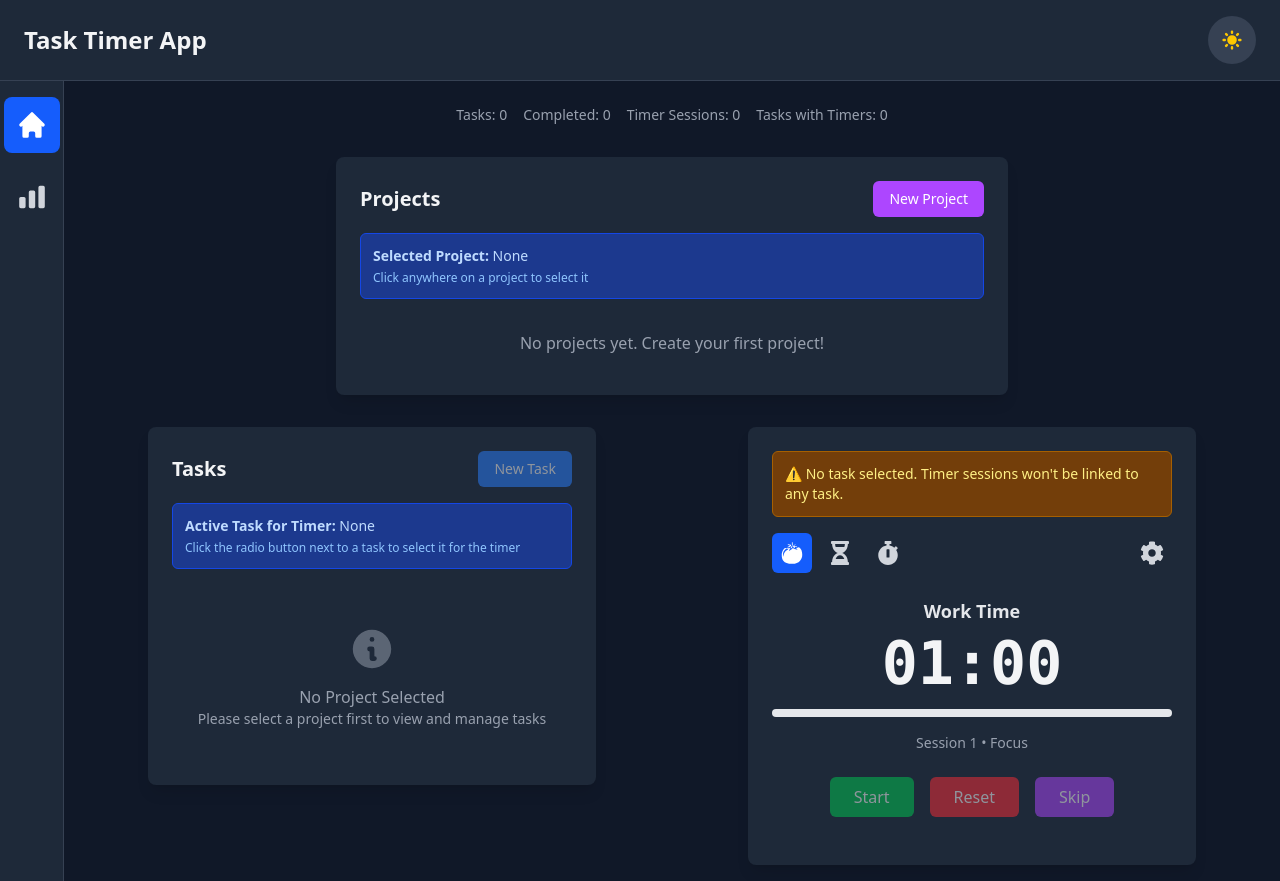
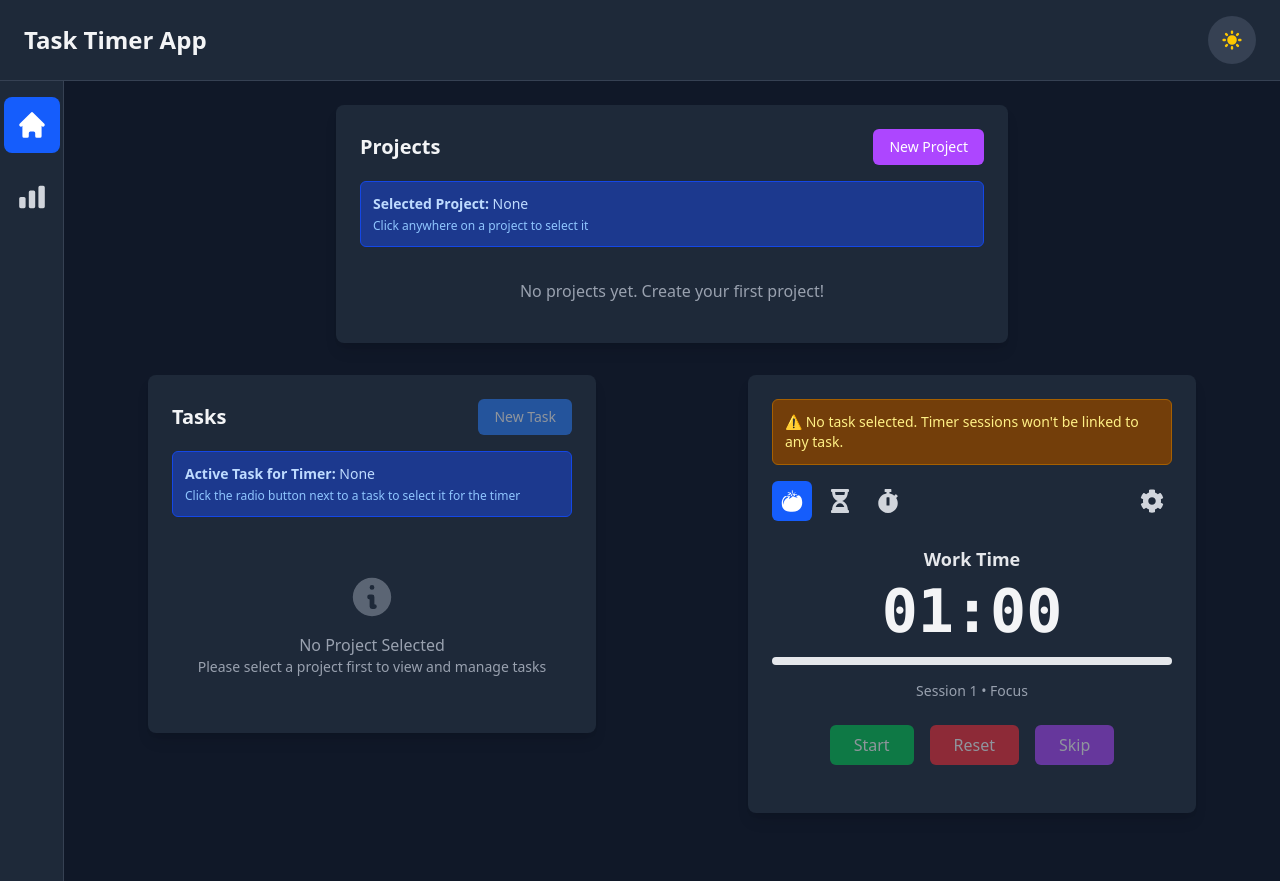
Before and after one commit to reda-akherfi/react_omnedu, a React (Vite) app: page / in a window 1280 px wide. Built offline with nearby package versions, Linux system fonts and the light colour scheme.

Commit message:
refactor: Remove TaskTimerRelationship state and related logic from App component to simplify state management and improve code clarity

```diff
--- a/src/App.tsx
+++ b/src/App.tsx
@@ -26,14 +26,7 @@ interface Task {
   timerIds: number[];
 }
 
-interface TaskTimerRelationship {
-  taskId: number;
-  timerIds: number[];
-  totalSessions: number;
-  completedSessions: number;
-  totalTimeSpent: number; // in seconds
-  lastSessionDate?: Date;
-}
+
 
 // Timer types
 interface TimerSession {
@@ -73,11 +66,7 @@ const App: React.FC = () => {
   const [tasks, setTasks] = useState<Task[]>([]);
   const [selectedTaskId, setSelectedTaskId] = useState<number | null>(null);
 
-  // Task-Timer relationship tracking
-  const [taskTimerRelationships, setTaskTimerRelationships] = useState<TaskTimerRelationship[]>([]);
 
-  // State viewer for debugging
-  const [showTimerStateViewer, setShowTimerStateViewer] = useState<boolean>(false);
 
   // Timer state (moved from Timer component)
   const [timerMode, setTimerMode] = useState<'pomodoro' | 'countdown' | 'stopwatch'>('pomodoro');
@@ -539,14 +528,7 @@ const App: React.FC = () => {
       timerIds: []
     };
     setTasks(prev => [...prev, newTask]);
-    // Initialize relationship tracking
-    setTaskTimerRelationships(prev => [...prev, {
-      taskId: newTask.id,
-      timerIds: [],
-      totalSessions: 0,
-      completedSessions: 0,
-      totalTimeSpent: 0
-    }]);
+
   };
 
   const updateTask = (taskId: number, updates: Partial<Task>) => {
@@ -560,8 +542,7 @@ const App: React.FC = () => {
   const deleteTask = (taskId: number) => {
     setTasks(prev => prev.filter(task => task.id !== taskId));
 
-    // Remove from relationship tracking
-    setTaskTimerRelationships(prev => prev.filter(rel => rel.taskId !== taskId));
+
 
     // If this was the selected task, deselect it
     if (selectedTaskId === taskId) {
@@ -587,18 +568,7 @@ const App: React.FC = () => {
           : task
       ));
 
-      // Update relationship tracking (only if not already counted)
-      setTaskTimerRelationships(prev => prev.map(rel =>
-        rel.taskId === taskId && !rel.timerIds.includes(sessionId)
-          ? {
-              ...rel,
-              timerIds: [...rel.timerIds, sessionId],
-              totalSessions: rel.totalSessions + 1,
-              completedSessions: rel.completedSessions + 1,  // Fixed this line
-              lastSessionDate: new Date()
-            }
-          : rel
-      ));
+
     }
   };
 
@@ -607,23 +577,8 @@ const App: React.FC = () => {
     return tasks.find(task => task.id === selectedTaskId);
   };
 
-  // Get global statistics
-  const getGlobalStats = () => {
-    const totalTasks = tasks.length;
-    const completedTasks = tasks.filter(task => task.completed).length;
-    const totalTimerSessions = taskTimerRelationships.reduce((sum, rel) => sum + rel.totalSessions, 0);
-    const totalCompletedSessions = taskTimerRelationships.reduce((sum, rel) => sum + rel.completedSessions, 0);
 
-    return {
-      totalTasks,
-      completedTasks,
-      totalTimerSessions,
-      totalCompletedSessions,
-      tasksWithTimers: taskTimerRelationships.filter(rel => rel.timerIds.length > 0).length
-    };
-  };
 
-  const globalStats = getGlobalStats();
   const selectedTask = getSelectedTask();
 
   return (
@@ -705,16 +660,6 @@ const App: React.FC = () => {
         <div className="flex-1 overflow-auto">
           {activeSidebarItem === 'main' && (
             <div className="p-6">
-              {/* Global Stats */}
-              <div className="text-center mb-8">
-                <div className={`text-sm space-x-4 ${darkMode ? 'text-gray-400' : 'text-gray-600'}`}>
-                  <span>Tasks: {globalStats.totalTasks}</span>
-                  <span>Completed: {globalStats.completedTasks}</span>
-                  <span>Timer Sessions: {globalStats.totalTimerSessions}</span>
-                  <span>Tasks with Timers: {globalStats.tasksWithTimers}</span>
-                </div>
-              </div>
-
               {/* Projects Component */}
               <Projects
                 projects={projects}
@@ -760,7 +705,6 @@ const App: React.FC = () => {
                     settings={timerSettings}
                     timerHistory={timerHistory}
                     currentSession={currentSession}
-                    showStateViewer={showTimerStateViewer}
                     // Timer functions
                     onStartTimer={startTimer}
                     onPauseTimer={pauseTimer}
@@ -770,7 +714,6 @@ const App: React.FC = () => {
                     onUpdateSettings={updateTimerSettings}
                     onSetCustomCountdown={setCustomCountdown}
                     onSetShowSettings={setShowTimerSettings}
-                    onSetShowStateViewer={setShowTimerStateViewer}
                     // Display helpers
                     getDisplayTime={getDisplayTime}
                     getPhaseLabel={getPhaseLabel}
```
